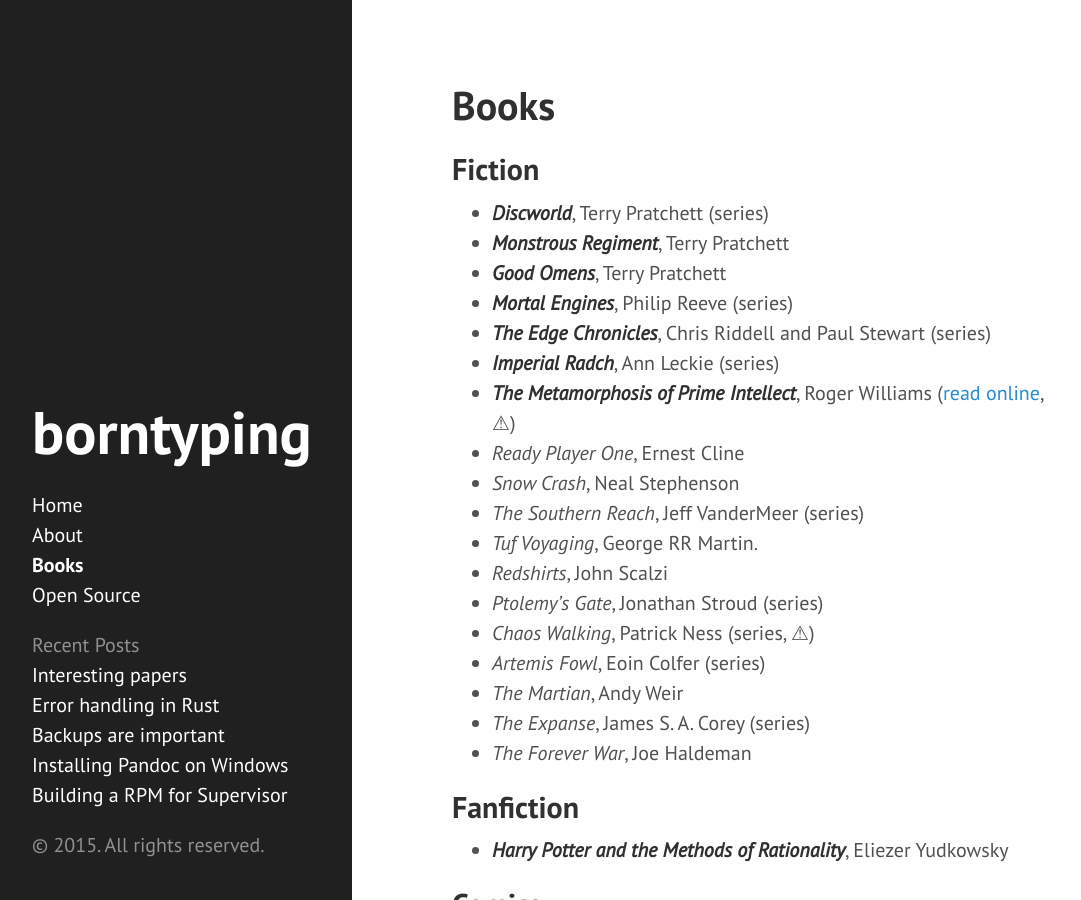
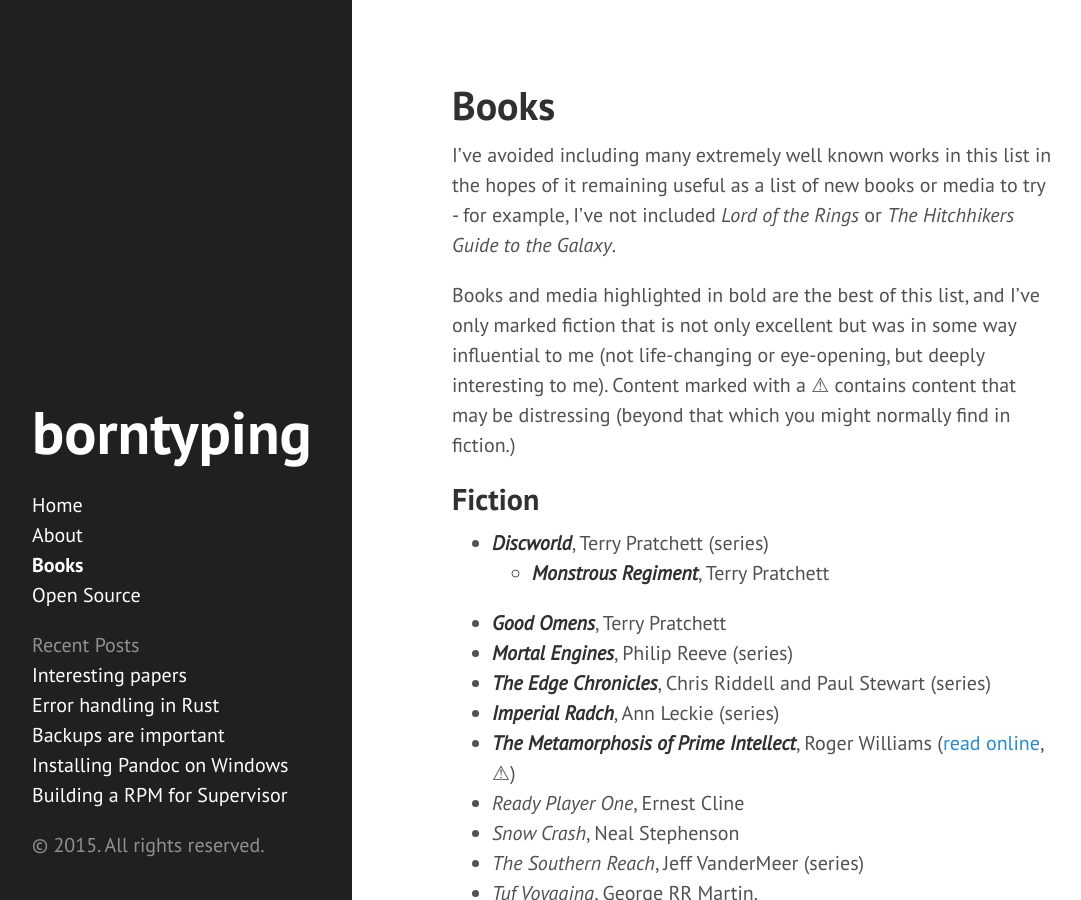
Before and after one commit to borntyping/borntyping.github.io, a Jekyll site: the page built from books.md, in a window 1280 px wide and 900 px high. Shown: the whole window, without its empty margins (8-1089 px from the left). Built offline with Jekyll 4.4.1, drawn with Linux system fonts in a browser that asks for light colours.

Commit message:
Update books.md

```diff
--- a/books.md
+++ b/books.md
@@ -4,10 +4,20 @@
 permalink: /books/
 ---
 
+I've avoided including many extremely well known works in this list in the hopes
+of it remaining useful as a list of new books or media to try - for example,
+I've not included _Lord of the Rings_ or _The Hitchhikers Guide to the Galaxy_.
+
+Books and media highlighted in bold are the best of this list, and I've only
+marked fiction that is not only excellent but was in some way influential to me
+(not life-changing or eye-opening, but deeply interesting to me). Content marked
+with a &#9888; contains content that may be distressing (beyond that which you
+might normally find in fiction.)
+
 ## Fiction
 
 - _**Discworld**_, Terry Pratchett (series)
-- _**Monstrous Regiment**_, Terry Pratchett
+  - _**Monstrous Regiment**_, Terry Pratchett
 - _**Good Omens**_, Terry Pratchett
 - _**Mortal Engines**_, Philip Reeve (series)
 - _**The Edge Chronicles**_, Chris Riddell and Paul Stewart (series)
```
